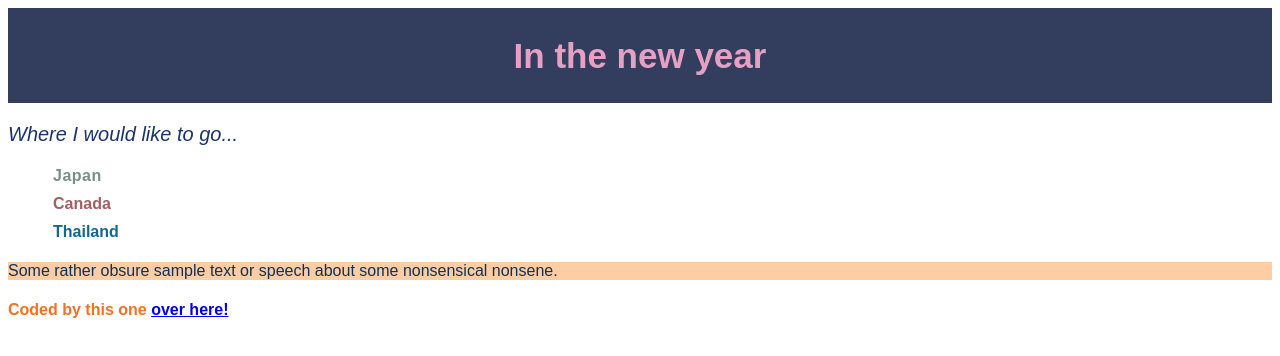
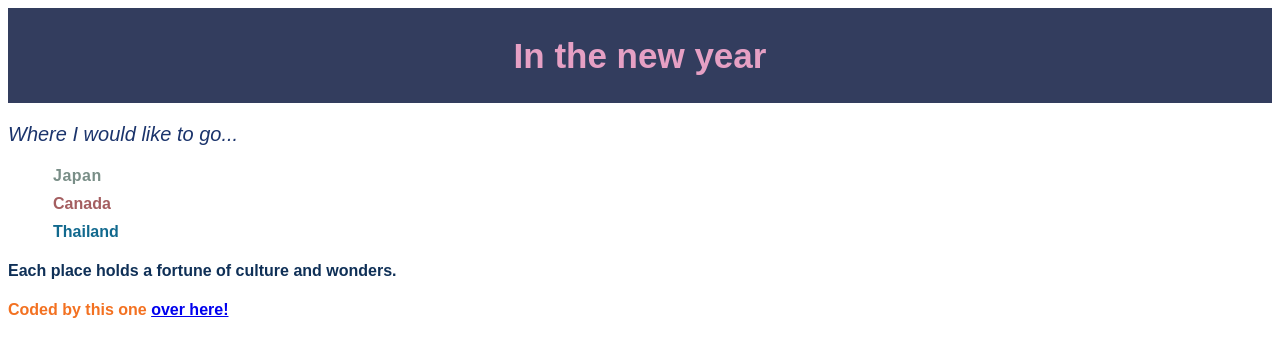
Before and after one commit to HaloC23/Scrimba-React-Practice, a React (Vite) app: page / in a window 1280 px wide. Shown: the top 356 px of the page. Built offline with nearby package versions, Linux system fonts and the light colour scheme.

Commit message:
removed and added sytling

```diff
--- a/src/Components/MainContent.js
+++ b/src/Components/MainContent.js
@@ -4,8 +4,7 @@ function MainContent() {
     <div>
       <main>
         <p className=" TextOne">
-          Some rather obsure sample text or speech about some nonsensical
-          nonsene.
+          Each place holds a fortune of culture and wonders.
         </p>
       </main>
     </div>
--- a/src/styles.css
+++ b/src/styles.css
@@ -38,7 +38,7 @@ ul {
 }
 .TextOne {
   color: #0f3057;
-  background: #ffcda3;
+  font-weight: bold;
 }
 footer {
   color: #f37121;
```
